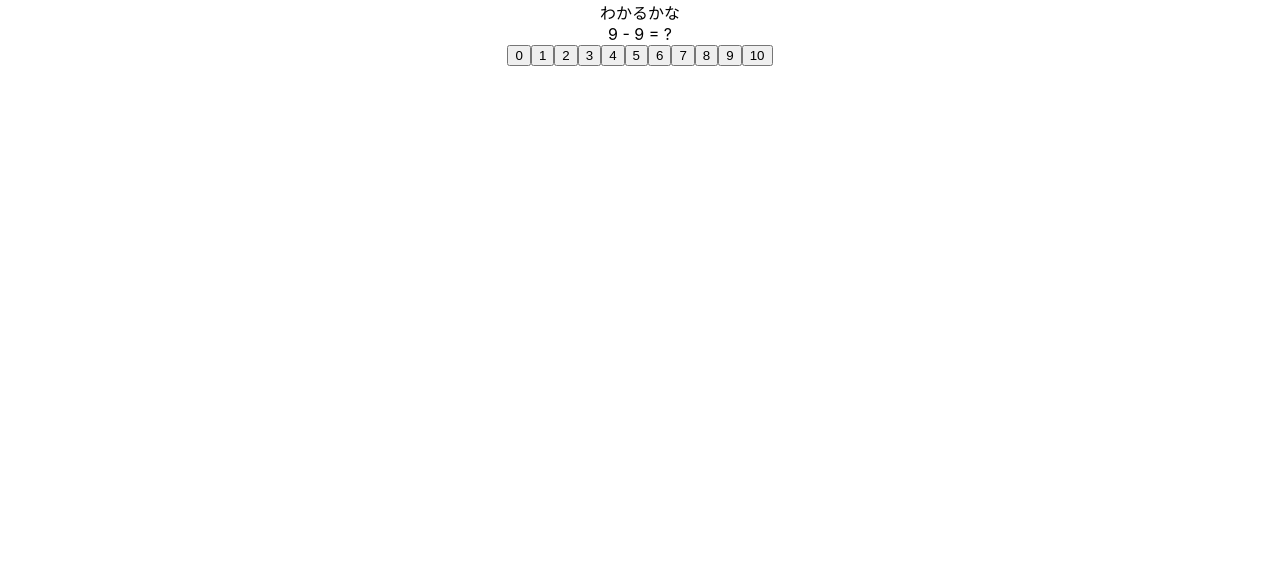
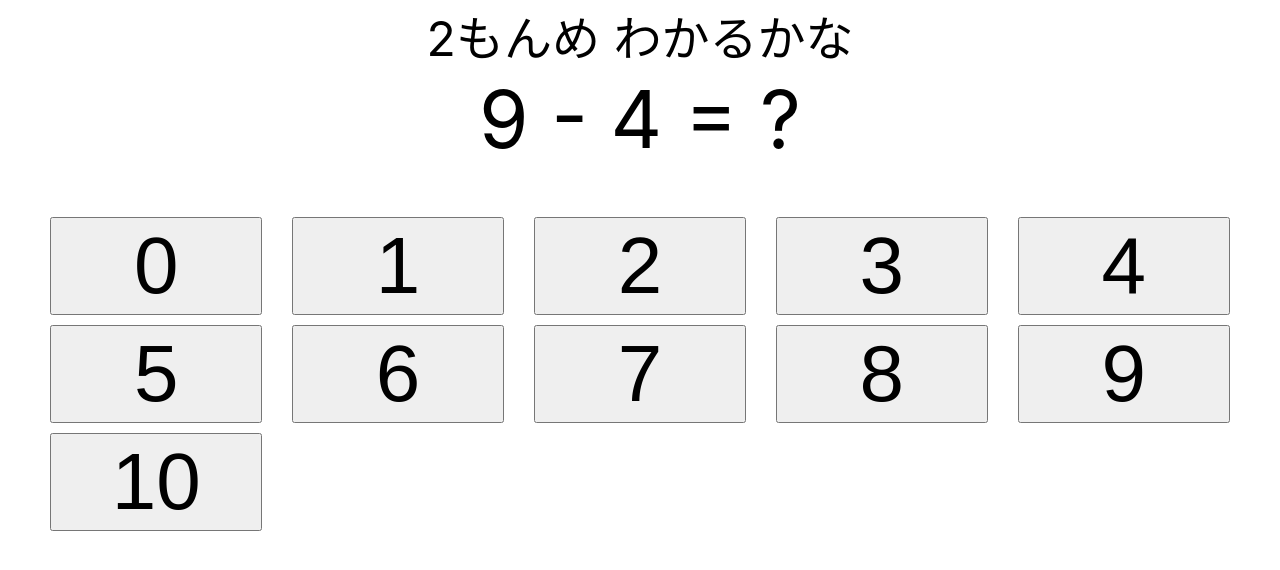
Before and after one commit to mechamogera/keisan-card, a React (Create React App) app: page / in a window 1280 px wide. Shown: the top 570 px of the page. Built offline with nearby package versions, Linux system fonts and the light colour scheme.

Commit message:
fix: デザインとコードを修正

```diff
--- a/src/containers/Minus/Minus.css
+++ b/src/containers/Minus/Minus.css
@@ -0,0 +1,23 @@
+.Result {
+    display: flex;
+    justify-content: space-between;
+    flex-wrap: wrap;
+    padding: 50px;
+    gap: 10px;
+}
+
+.Result button {
+    display: flex;
+    justify-content: center;
+    align-items: center;
+    width: 18%;
+    font-size: 500%;
+}
+
+.Message {
+    font-size: 300%;
+}
+
+.Question {
+    font-size: 500%;
+}
--- a/src/containers/Minus/index.tsx
+++ b/src/containers/Minus/index.tsx
@@ -8,48 +8,63 @@ function Minus() {
     return Math.floor(Math.random() * (maxx - minx) + minx);
   }
 
-  const [numFirst, setNumFirst] = useState(getRandomInt(0, 10));
+  function timeout(delay: number) {
+    return new Promise(res => setTimeout(res, delay));
+  }
+
+  const [numFirst, setNumFirst] = useState(0);
   const [numSecound, setNumSecound] = useState(0);
+  const [numQuestion, setNumQuestion] = useState(0);
   const [result, setResult] = useState(0);
   const [message, setMessage] = useState("");
+  const [disableButton, setDisableButton] = useState(false);
 
   useEffect(() => {
-    setNumSecound(getRandomInt(0, numFirst));
-  }, [numFirst]);
+    nextQuestion();
+  }, []);
 
-  useEffect(() => {
-    setResult(numFirst - numSecound);
-    setMessage("わかるかな")
-  }, [numFirst, numSecound]);
+  function nextQuestion() {
+    const nextNum1 = getRandomInt(0, 10);
+    const nextNum2 = getRandomInt(0, nextNum1)
+    setNumFirst(nextNum1);
+    setNumSecound(nextNum2);
+    setResult(nextNum1 - nextNum2);
+    setMessage("わかるかな");
+    setDisableButton(false);
+    setNumQuestion((prevNum) =>prevNum + 1);
+  }
 
-  function onClick(e: React.MouseEvent<HTMLElement>) {
+  async function onClick(e: React.MouseEvent<HTMLElement>) {
     const myresult = Number(e.currentTarget.textContent);
     if (result == myresult) {
+      setDisableButton(true);
       setMessage("せいかい")
-      setNumFirst(getRandomInt(0, 10));
+      await timeout(1000);
+      nextQuestion();
     }
     else {
       setMessage("ふせいかい")
     }
-
   }
 
 
   return (
     <div className="Minus">
-      <div>{message}</div>
-      <div>{numFirst} - {numSecound} = ?</div>
-      <button onClick={ onClick }>0</button>
-      <button onClick={ onClick }>1</button>
-      <button onClick={ onClick }>2</button>
-      <button onClick={ onClick }>3</button>
-      <button onClick={ onClick }>4</button>
-      <button onClick={ onClick }>5</button>
-      <button onClick={ onClick }>6</button>
-      <button onClick={ onClick }>7</button>
-      <button onClick={ onClick }>8</button>
-      <button onClick={ onClick }>9</button>
-      <button onClick={ onClick }>10</button>
+      <div className="Message">{numQuestion}もんめ {message}</div>
+      <div className="Question">{numFirst} - {numSecound} = ?</div>
+      <div className="Result">
+        <button onClick={ onClick } disabled={disableButton}>0</button>
+        <button onClick={ onClick } disabled={disableButton}>1</button>
+        <button onClick={ onClick } disabled={disableButton}>2</button>
+        <button onClick={ onClick } disabled={disableButton}>3</button>
+        <button onClick={ onClick } disabled={disableButton}>4</button>
+        <button onClick={ onClick } disabled={disableButton}>5</button>
+        <button onClick={ onClick } disabled={disableButton}>6</button>
+        <button onClick={ onClick } disabled={disableButton}>7</button>
+        <button onClick={ onClick } disabled={disableButton}>8</button>
+        <button onClick={ onClick } disabled={disableButton}>9</button>
+        <button onClick={ onClick } disabled={disableButton}>10</button>
+      </div>
     </div>
   );
 }
```
